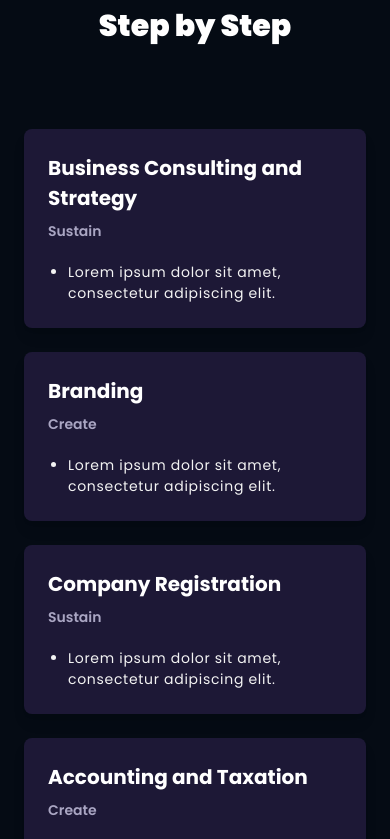
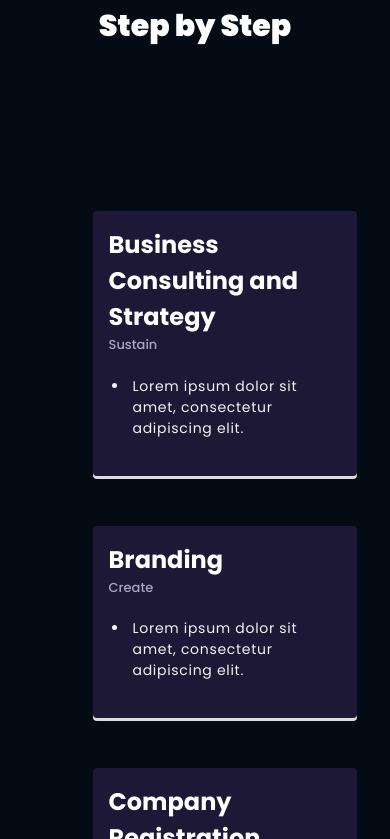
Before and after one commit to stellagadevska/vekar-staging, a React (Vite) app: page /home in a window 390 px wide. Shown: the part 965-1804 px from the top of the page. Built offline with nearby package versions, Linux system fonts and the light colour scheme.

Commit message:
ProcessSteps responsiveness - new version

```diff
--- a/src/components/ProcessSteps.jsx
+++ b/src/components/ProcessSteps.jsx
@@ -13,7 +13,7 @@ import { experiences } from "../constants";
 import { SectionWrapper } from "../hoc";
 import { textVariant } from "../utils/motion";
 
-const ProcessStepsCard = ({ experience, isActive, position, isLast }) => {
+const ProcessStepsCard = ({ experience, isActive, position, isLast, isMobile }) => {
   const navigate = useNavigate();
 
   const getPath = (companyName) => {
@@ -27,110 +27,67 @@ const ProcessStepsCard = ({ experience, isActive, position, isLast }) => {
       contentStyle={{
         background: "#1d1836",
         color: "#fff",
-        marginTop: isLast ? "100px" : "inherit",
-        ...(isLast
+        ...(isLast && !isMobile
           ? {
               margin: "100px auto 0 auto",
               width: "80%",
               textAlign: "center",
             }
-          : {
-              marginLeft: position === "right" ? "-20px" : "-60px",
-              marginRight: position === "left" ? "-20px" : "-60px",
-            }),
+          : { marginTop: isMobile ? "50px" : "inherit" }),
       }}
-      contentArrowStyle={{
-        ...(isLast
-          ? { display: "none" }
-          : { borderRight: "7px solid #232631" }),
-      }}
+      contentArrowStyle={
+        isMobile || isLast ? { display: "none" } : { borderRight: "7px solid #232631" }
+      }
       date={experience.date}
       iconStyle={{
         background: experience.iconBg,
-        display: isLast ? "none" : isActive ? "flex" : "none", // Hide for last item
+        display: isActive ? "flex" : "none",
+        ...(isLast && !isMobile ? { marginBottom: "200px" } : {}),
       }}
       icon={
-        isLast
-          ? null // No icon for the last item
-          : isActive && (
+        isActive && (
           <div
-                className='flex justify-center items-center w-full h-full'
+            className="flex justify-center items-center w-full h-full"
             onClick={() => navigate(getPath(experience.company_name))}
             style={{ cursor: "pointer" }}
           >
             <img
               src={experience.icon}
               alt={experience.company_name}
-                  className='w-[60%] h-[60%] object-contain'
+              className="w-[60%] h-[60%] object-contain"
             />
           </div>
         )
       }
-      position={isLast ? "0" : position}
+      position={isLast && !isMobile ? "0" : position}
     >
       <div>
         <h3
-          className='text-white text-[24px] font-bold'
+          className="text-white text-[24px] font-bold"
           onClick={() => navigate(getPath(experience.company_name))}
           style={{ cursor: "pointer" }}
         >
           {experience.title}
         </h3>
         <p
-          className='text-secondary text-[16px] font-semibold'
+          className="text-secondary text-[16px] font-semibold"
           style={{ margin: 0 }}
         >
           {experience.company_name}
         </p>
       </div>
 
-      <ul className='mt-5 list-disc ml-5 space-y-2'>
+      <ul className="mt-5 list-disc ml-5 space-y-2">
         {experience.points.map((point, index) => (
           <li
             key={`experience-point-${index}`}
-            className='text-white-100 text-[14px] pl-1 tracking-wider'
+            className="text-white-100 text-[14px] pl-1 tracking-wider"
           >
             {point}
           </li>
         ))}
       </ul>
     </VerticalTimelineElement>
-  );
-};
-
-const ProcessStepsStackedCard = ({ experience }) => {
-  const navigate = useNavigate();
-
-  const getPath = (companyName) => {
-    if (companyName === "Create") return "/create";
-    if (companyName === "Sustain") return "/sustain";
-    return "/";
-  };
-
-  return (
-    <div className='bg-[#1d1836] text-white p-6 mb-6 rounded-lg shadow-lg'>
-      <h3
-        className='text-[20px] sm:text-[24px] font-bold cursor-pointer'
-        onClick={() => navigate(getPath(experience.company_name))}
-      >
-        {experience.title}
-      </h3>
-      <p className='text-secondary text-[14px] sm:text-[16px] font-semibold mt-2'>
-        {experience.company_name}
-      </p>
-      <p className='text-[14px] mt-4'>{experience.date}</p>
-
-      <ul className='mt-5 list-disc pl-5 space-y-2'>
-        {experience.points.map((point, index) => (
-          <li
-            key={`experience-point-${index}`}
-            className='text-white-100 text-[14px] tracking-wider'
-          >
-            {point}
-          </li>
-        ))}
-      </ul>
-    </div>
   );
 };
 
@@ -174,18 +131,8 @@ const ProcessSteps = () => {
         </h2>
       </motion.div>
 
-      <div className='mt-20 flex flex-col'>
-        {isMobile ? (
-          // Render simple stacked layout for mobile/tablet
-          experiences.map((experience, index) => (
-            <ProcessStepsStackedCard
-              key={`experience-mobile-${index}`}
-              experience={experience}
-            />
-          ))
-        ) : (
-          // Render original timeline layout for desktop
-          <VerticalTimeline lineColor='transparent'>
+      <div className="mt-20 flex flex-col">
+        <VerticalTimeline lineColor="transparent">
           {experiences.map((experience, index) => (
             <div
               key={`experience-wrapper-${index}`}
@@ -195,13 +142,13 @@ const ProcessSteps = () => {
                 key={`experience-${index}`}
                 experience={experience}
                 isActive={index === activeIndex} // Pass active state
-                  position={index % 2 === 0 ? "left" : "right"}
-                  isLast={index === experiences.length - 1} // Pass if it's the last element
+                position={isMobile ? "left" : index % 2 === 0 ? "left" : "right"} // Set alternating positions for desktop
+                isLast={index === experiences.length - 1} // Check if it's the last element
+                isMobile={isMobile} // Pass mobile state
               />
             </div>
           ))}
         </VerticalTimeline>
-        )}
       </div>
     </>
   );
```
Lines whose indentation alone changed are shown as unchanged.
